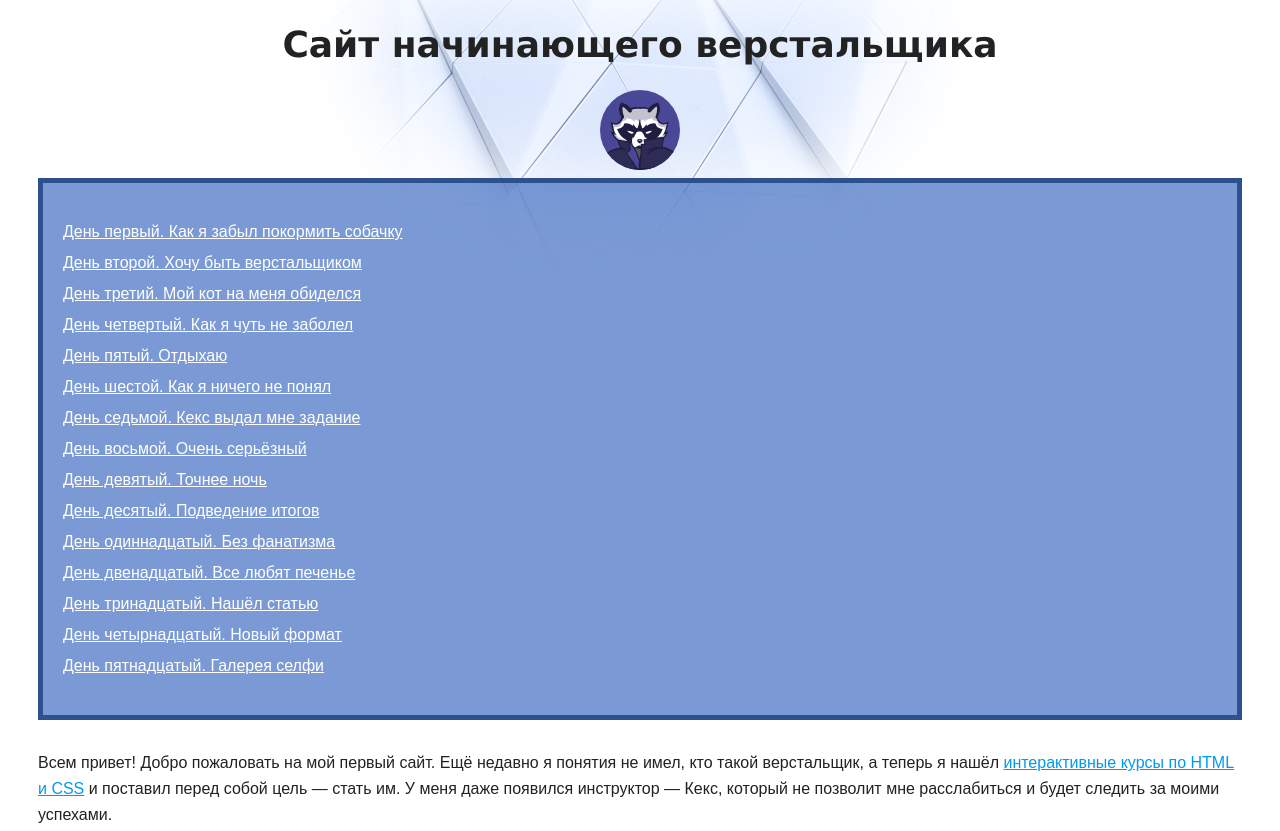
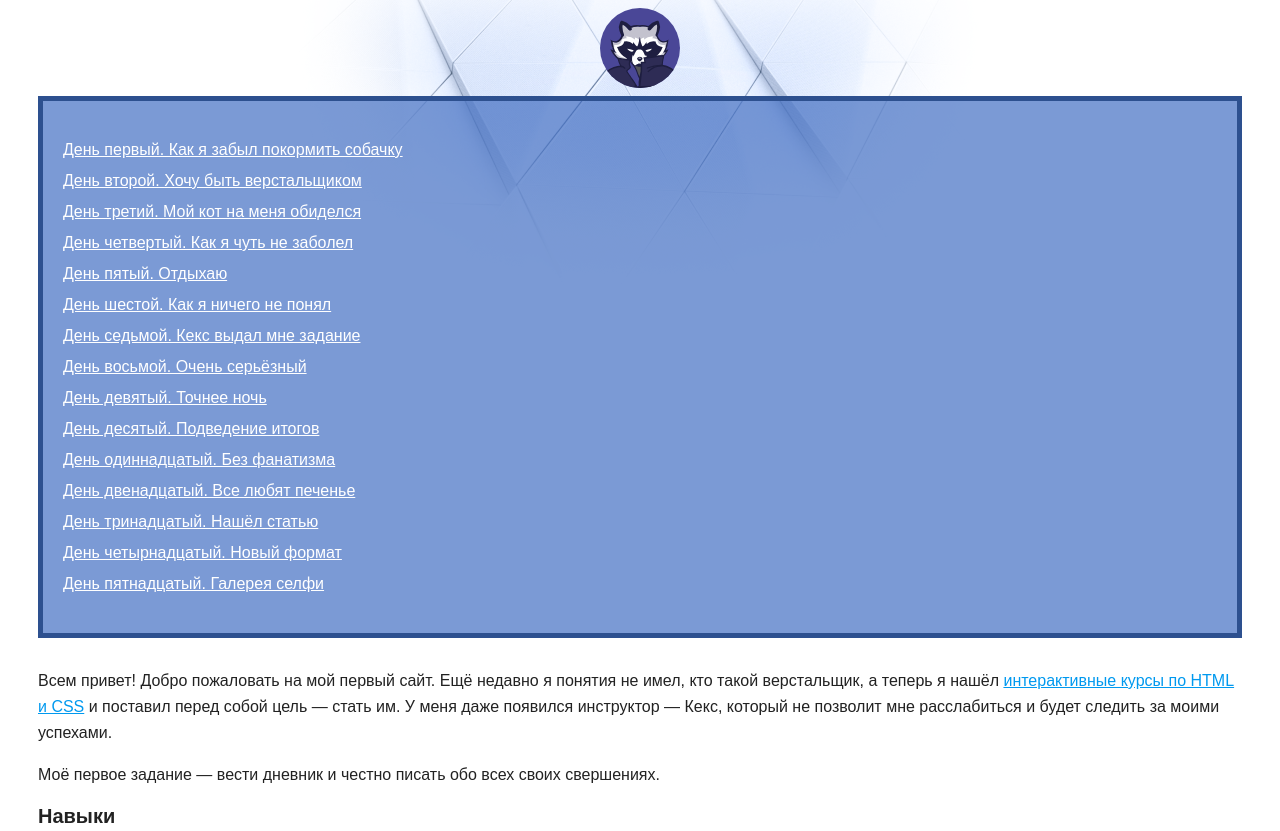
Before and after one commit to ilyazverev1988/site, a plain HTML site: page index.html in a window 1280 px wide. Shown: the top 831 px of the page. Drawn offline with Linux system fonts and the light colour scheme.

Commit message:
Revert "Revert "удаление h1""
This reverts commit 79cdf0946c77959f812e54e5f2142aba66cbac3b.

```diff
--- a/index.html
+++ b/index.html
@@ -7,7 +7,7 @@
   </head>
   <body>
     <header>
-      <h1 class="page-title">Сайт начинающего верстальщика</h1>
+
     </header>
     <main>
       <div class="avatar-container">
```
